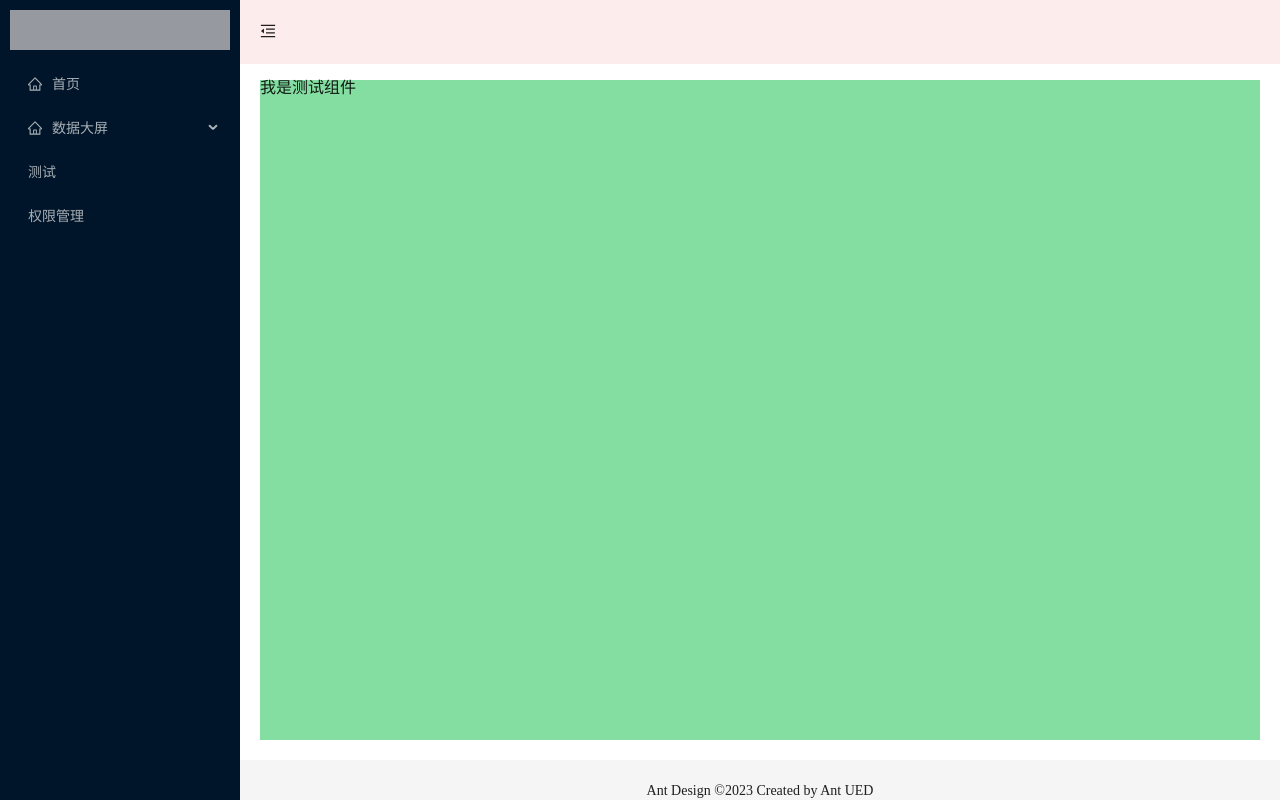
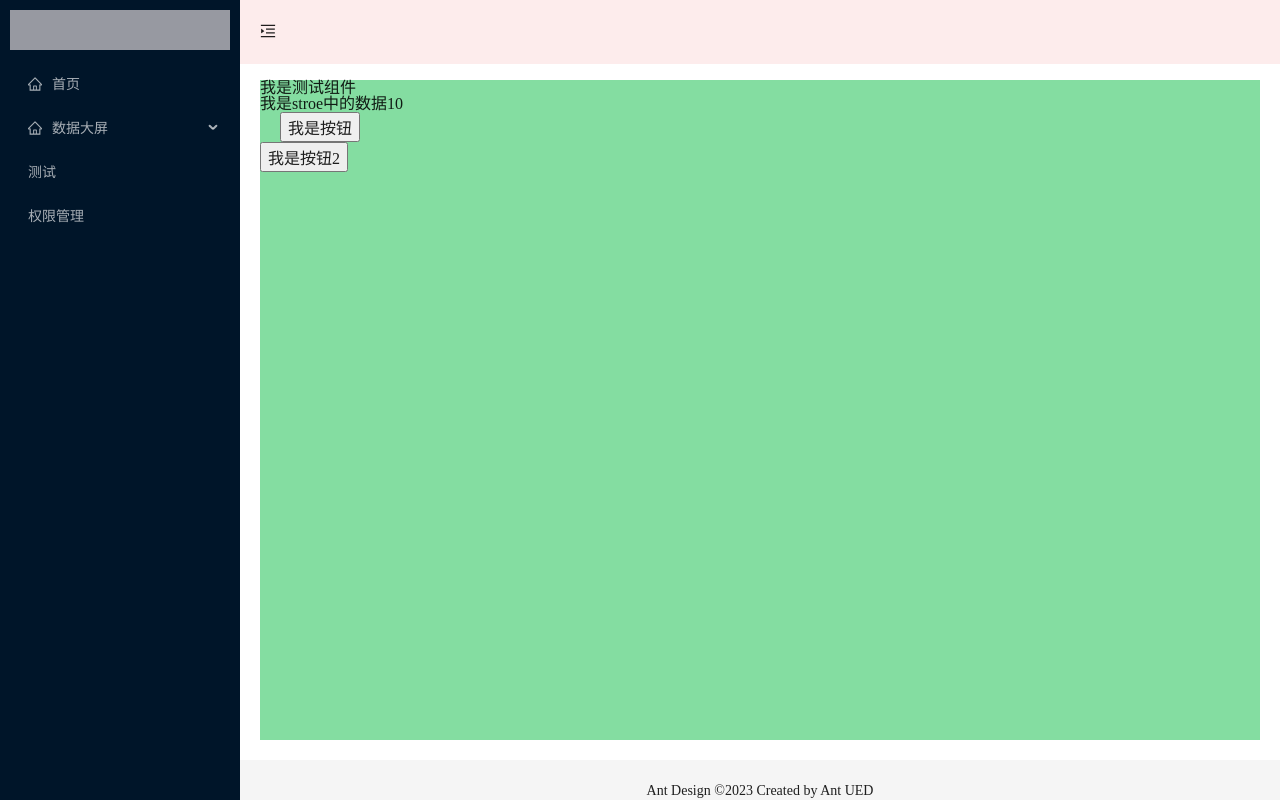
Before and after one commit to wxd15750/react_ts_yarn, a React (Create React App) app: page /syst/acl in a window 1280 px wide. Built offline with nearby package versions, Linux system fonts and the light colour scheme.

Commit message:
使用redux状态管理工具

```diff
--- a/src/layout/components/tabbar/index.tsx
+++ b/src/layout/components/tabbar/index.tsx
@@ -1,10 +1,16 @@
 import React, { useState } from "react";
 import { MenuFoldOutlined, MenuUnfoldOutlined } from "@ant-design/icons";
 import { Layout, Button } from "antd";
+import { showall, store } from "@/redux/store";
 const { Header } = Layout;
 
 export default function Tabbar() {
-  const [collapsed, setCollapsed] = useState(false);
+  const [collapsed, setCollapsed] = useState(true);
+  const isToggle = () => {
+    store.dispatch(showall(collapsed));
+    setCollapsed(store.getState().isShow);
+    console.log(store.getState().isShow);
+  };
 
   return (
     <>
@@ -20,10 +26,10 @@ export default function Tabbar() {
           }}
         /> */}
         <div style={{ paddingLeft: "20px" }}>
-          {collapsed ? (
-            <MenuUnfoldOutlined onClick={() => setCollapsed(!collapsed)} />
+          {store.getState().isShow ? (
+            <MenuUnfoldOutlined onClick={isToggle} />
           ) : (
-            <MenuFoldOutlined onClick={() => setCollapsed(!collapsed)} />
+            <MenuFoldOutlined onClick={isToggle} />
           )}
         </div>
       </Header>
--- a/src/pages/test/index.tsx
+++ b/src/pages/test/index.tsx
@@ -1,8 +1,25 @@
-import React from "react";
+import { incre, store } from "@/redux/store";
+import React, { useState } from "react";
 import { useSelector, useDispatch } from "react-redux";
 
 export default function Test() {
-  // const count = useSelector((state)=>state.count.value)
-  const dispatch = useDispatch();
-  return <div>我是测试组件 </div>;
+  let [num, setNum] = useState(0);
+
+  // 加
+  let add = () => {
+    store.dispatch(incre(10));
+    setNum(store.getState().value);
+  };
+
+  return (
+    <div>
+      我是测试组件
+      <div>我是stroe中的数据{store.getState().value}</div>
+      <button style={{ marginLeft: "20px" }} onClick={add}>
+        我是按钮
+      </button>
+      <br />
+      <button>我是按钮2</button>
+    </div>
+  );
 }
--- a/src/redux/store.ts
+++ b/src/redux/store.ts
@@ -4,34 +4,38 @@ import {createSlice, configureStore} from '@reduxjs/toolkit'
 //2. 创建 slice 对象
 export const countSlice = createSlice({
     //设置别名
-    name: 'counter',
+    name: 'count',
     //初始化值
-    initialState:{value: 10},
+    initialState:{
+      value: 10,
+      isShow:true
+    },
     //配置 reducer 的功能
     reducers: {
         // action  {type: 'xxx', payload: 10}
+        // state 相当于initialState
         incre: (state, action) => {
           //直接修改 state 对象的值, 不建议返回新对象
           state.value += action.payload
         },
-        decre: (state, action) => {
-          state.value -= action.payload
+        showall: (state, action) => {
+          state.isShow = !action.payload
         }
       }
   })
 
-//3. 配置 store 对象
+//3. 创建 store 对象
 export let store = configureStore({
     reducer: countSlice.reducer
 });
 
-//4. 获得创建 action 对象的函数
-let {incre, decre} = countSlice.actions;
+//4. 提取 action 对象的函数
+export let {incre, showall} = countSlice.actions;
 
 
 
-//5-1 修改状态
-store.dispatch(incre(10));
-store.dispatch(decre(10));
+// //5-1 修改状态
+// store.dispatch(incre(10));
+// store.dispatch(decre(10));
 
 console.log(store.getState());
--- a/tsconfig.json
+++ b/tsconfig.json
@@ -20,6 +20,7 @@
     "isolatedModules": true,
     "noEmit": true,
     "jsx": "react-jsx",
+    // @ts-ignore
     "suppressImplicitAnyIndexErrors":true,
   },
   "include": [
```
Also changed, not shown: package.json (+6 -1 lines), src/react-app-env.d.ts (line endings or trailing spaces).
